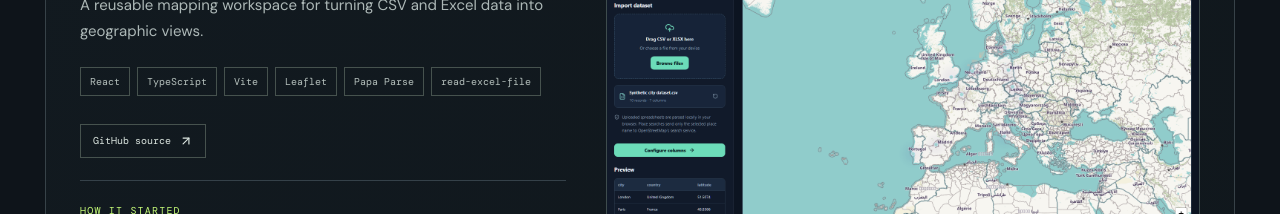
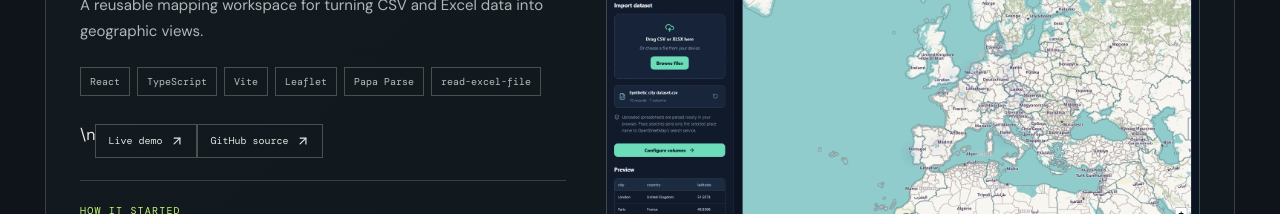
Before and after one commit to Ronkl14/ron-portfolio, a React (Vite) app: page / in a window 1280 px wide. Shown: the part 6300-6514 px from the top of the page. Built offline with nearby package versions, Linux system fonts and the light colour scheme.

Commit message:
feat(portfolio): add authentic product gallery and portrait layout

```diff
--- a/src/GeoHeatProject.tsx
+++ b/src/GeoHeatProject.tsx
@@ -49,7 +49,7 @@ export default function GeoHeatProject() {
                 <span key={technology}>{technology}</span>
               ))}
             </div>
-            <div className="geoheat-links">
+            <div className="geoheat-links">\n              <a href="https://geoheat-studio-production.up.railway.app/" target="_blank" rel="noopener noreferrer">Live demo <ArrowUpRight size={14} aria-hidden="true" /></a>
               <a
                 href="https://github.com/Ronkl14/geoheat-studio"
                 target="_blank"
```
